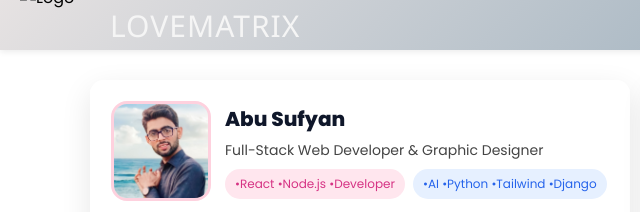
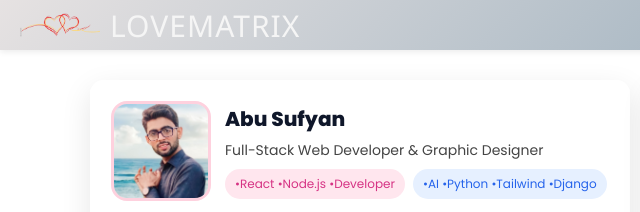
Before and after one commit to sufyan4508/LOVEMATRIX, a plain HTML site: page index.html in a window 1280 px wide. Shown: the top 212 px of the page, 0-640 px from the left. Drawn offline with Linux system fonts and the light colour scheme.

```diff
--- a/index.html
+++ b/index.html
@@ -422,7 +422,7 @@
 
         <!-- Left: Logo + Website Name -->
         <div class="navbar-left" style="display:flex; align-items:center; gap:10px;">
-            <img src="images/logo.png." alt="Logo" style="width:80px; height:80px; object-fit:contain;">
+            <img src="images/logo.png" alt="Logo" style="width:80px; height:80px; object-fit:contain;">
             <span
                 style="font-size:30px; font-weight:500; font-family:'Segoe UI', Tahoma, Geneva, Verdana, sans-serif; letter-spacing:1px; color:#f5f5f5;">
                 LOVEMATRIX
```
